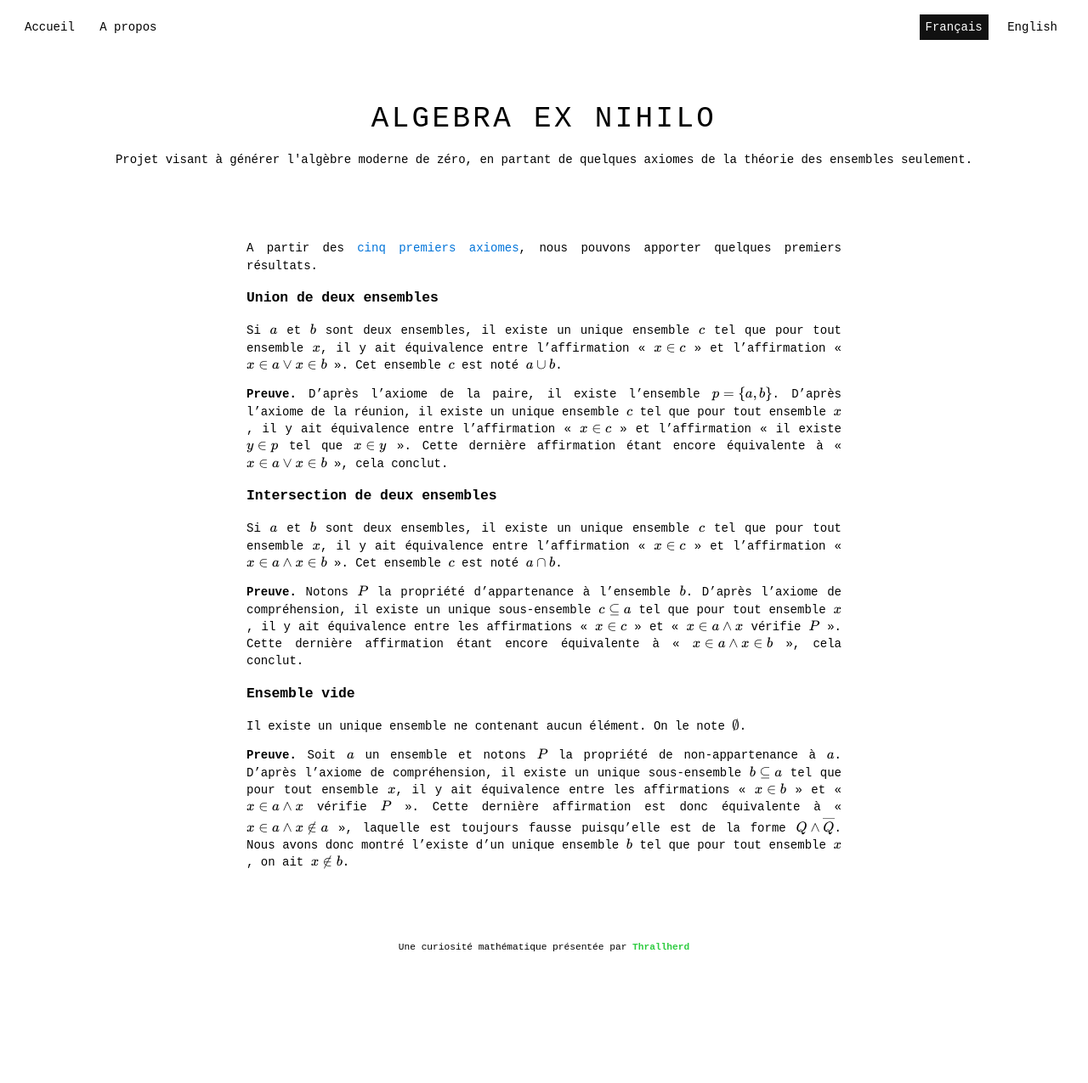
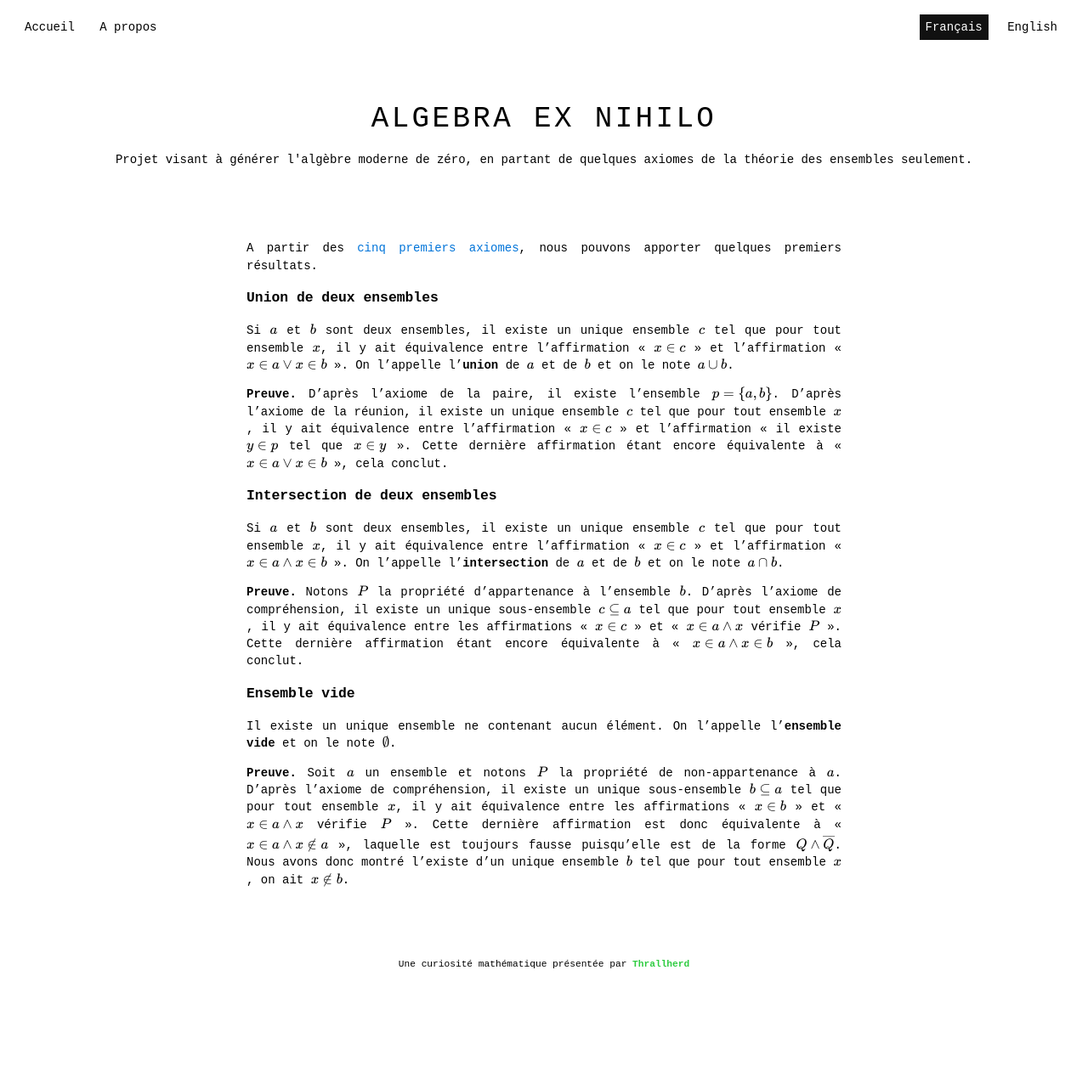
Before and after one commit to Thrallherd/AlgebraExNihilo, a Jekyll site: the page built from set_res1.md, in a window 1280 px wide. Shown: the whole page at 85% size. Built offline with Jekyll 4.4.1, drawn with Linux system fonts in a browser that asks for light colours; formulas are drawn with MathJax 3; before the commit the page ends 1254 px from its top, so only the background shows below that.

Commit message:
Update set_res1.md

```diff
--- a/set_res1.md
+++ b/set_res1.md
@@ -10,16 +10,16 @@ handle: /set_res1
 A partir des [cinq premiers axiomes](set_axm.md), nous pouvons apporter quelques premiers résultats.
 
 ### Union de deux ensembles
-Si $$a$$ et $$b$$ sont deux ensembles, il existe un unique ensemble $$c$$ tel que pour tout ensemble $$x$$, il y ait équivalence entre l'affirmation « $$x \in c$$ » et l'affirmation « $$x \in a \lor x \in b$$ ». Cet ensemble $$c$$ est noté $$a \cup b$$.
+Si $$a$$ et $$b$$ sont deux ensembles, il existe un unique ensemble $$c$$ tel que pour tout ensemble $$x$$, il y ait équivalence entre l'affirmation « $$x \in c$$ » et l'affirmation « $$x \in a \lor x \in b$$ ». On l'appelle l'**union** de $$a$$ et de $$b$$ et on le note $$a \cup b$$.
 
 **Preuve.** D'après l'axiome de la paire, il existe l'ensemble $$p = \{ a, b \}$$. D'après l'axiome de la réunion, il existe un unique ensemble $$c$$ tel que pour tout ensemble $$x$$, il y ait équivalence entre l'affirmation « $$x \in c$$ » et l'affirmation « il existe $$y \in p$$ tel que $$x \in y$$ ». Cette dernière affirmation étant encore équivalente à « $$x \in a \lor x \in b$$ », cela conclut.
 
 ### Intersection de deux ensembles
-Si $$a$$ et $$b$$ sont deux ensembles, il existe un unique ensemble $$c$$ tel que pour tout ensemble $$x$$, il y ait équivalence entre l'affirmation « $$x \in c$$ » et l'affirmation « $$x \in a \land x \in b$$ ». Cet ensemble $$c$$ est noté $$a \cap b$$.
+Si $$a$$ et $$b$$ sont deux ensembles, il existe un unique ensemble $$c$$ tel que pour tout ensemble $$x$$, il y ait équivalence entre l'affirmation « $$x \in c$$ » et l'affirmation « $$x \in a \land x \in b$$ ». On l'appelle l'**intersection** de $$a$$ et de $$b$$ et on le note $$a \cap b$$.
 
 **Preuve.** Notons $$P$$ la propriété d'appartenance à l'ensemble $$b$$. D'après l'axiome de compréhension, il existe un unique sous-ensemble $$c \subseteq a$$ tel que pour tout ensemble $$x$$, il y ait équivalence entre les affirmations « $$x \in c$$ » et « $$x \in a \land  x$$ vérifie $$P$$ ». Cette dernière affirmation étant encore équivalente à « $$x \in a \land x \in b$$ », cela conclut.
 
 ### Ensemble vide
-Il existe un unique ensemble ne contenant aucun élément. On le note $$\emptyset$$.
+Il existe un unique ensemble ne contenant aucun élément. On l'appelle l'**ensemble vide** et on le note $$\emptyset$$.
 
 **Preuve.** Soit $$a$$ un ensemble et notons $$P$$ la propriété de non-appartenance à $$a$$. D'après l'axiome de compréhension, il existe un unique sous-ensemble $$b \subseteq a$$ tel que pour tout ensemble $$x$$, il y ait équivalence entre les affirmations « $$x \in b$$ » et « $$x \in a \land  x$$ vérifie $$P$$ ». Cette dernière affirmation est donc équivalente à « $$x \in a \land x \notin a$$ », laquelle est toujours fausse puisqu'elle est de la forme $$Q \land \overline Q$$. Nous avons donc montré l'existe d'un unique ensemble $$b$$ tel que pour tout ensemble $$x$$, on ait $$x \notin b$$.
```
